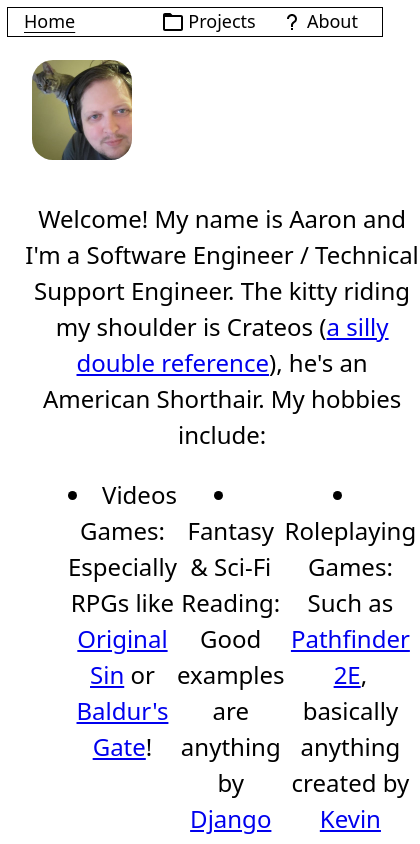
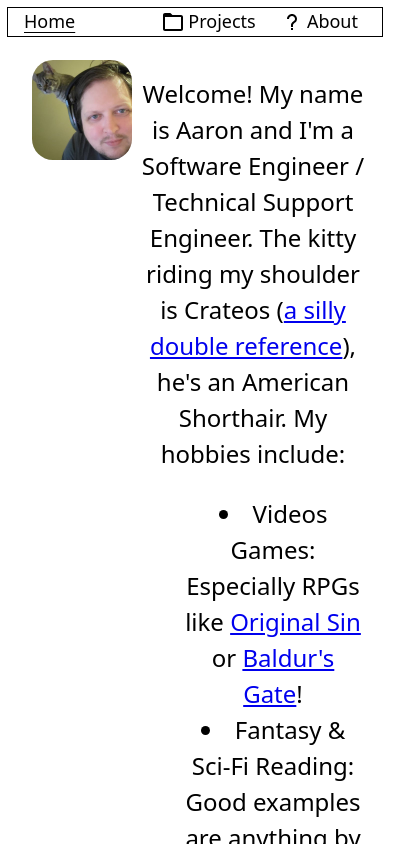
Before and after one commit to DemonMage/demonmage.com, a React (Vite) app: page / in a window 390 px wide. Shown: the top 844 px of the page, 420 px wide, since content can reach past the window. Built offline with nearby package versions, Linux system fonts and the light colour scheme.

Commit message:
Updated flex to wrap as-needed

```diff
--- a/src/pages/Home.css
+++ b/src/pages/Home.css
@@ -15,10 +15,5 @@
   list-style: inside;
   align-content: center;
   margin: 0.25rem;
+  flex-wrap: wrap;
 }
-
-@media screen and (max-width: 600px) {
-  .home {
-    flex-wrap: wrap;
-  }
-}
```
